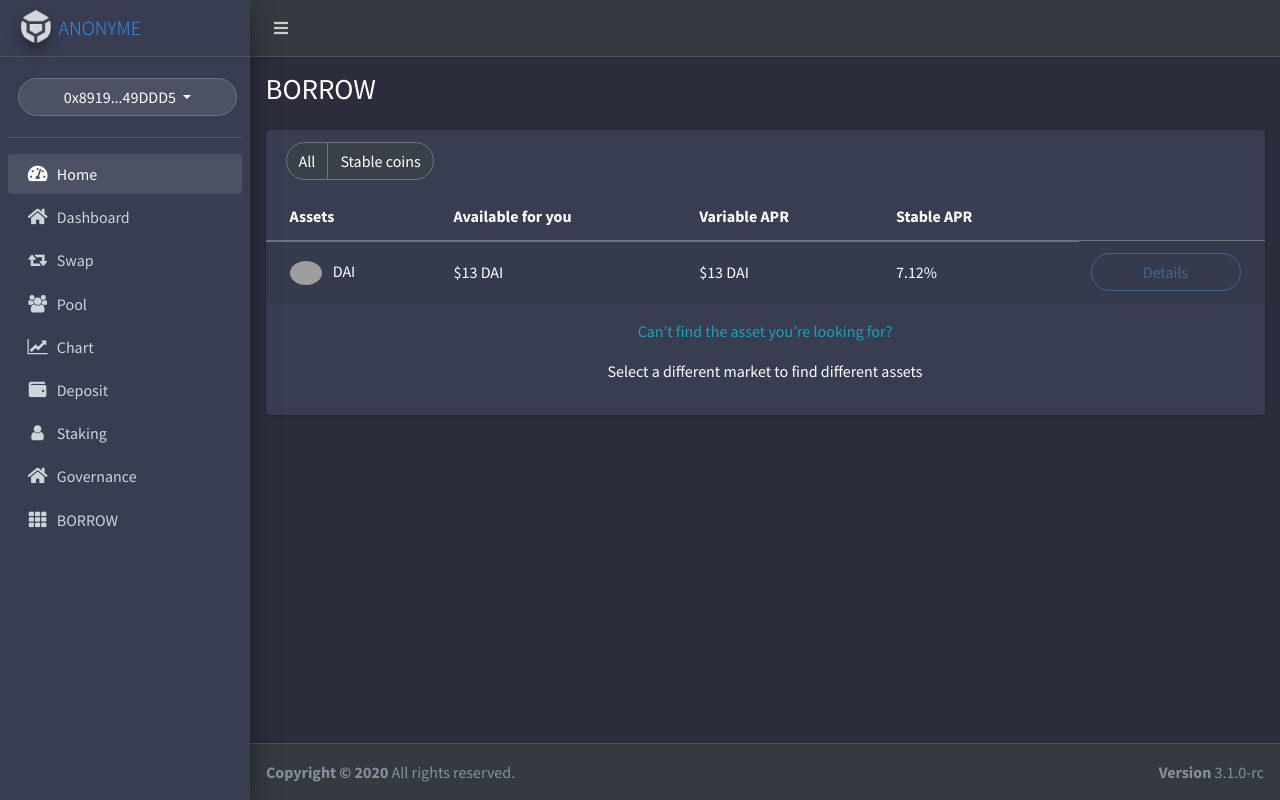
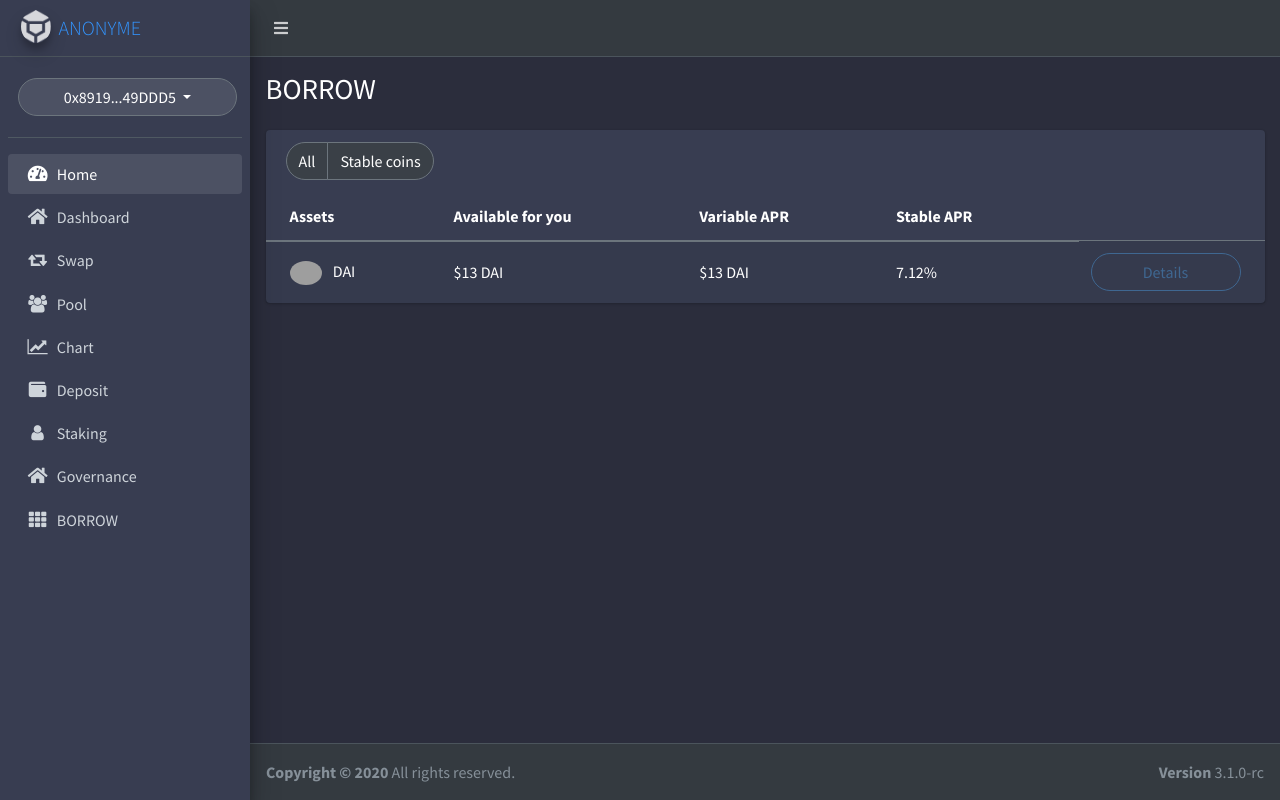
Before and after one commit to ANONYME-Labs/ANONYME-Finance, a PHP site: page /borrow.php in a window 1280 px wide. Run offline with PHP 8.4, Linux system fonts and the light colour scheme; some libraries are stand-ins or nearby versions; grey boxes are pictures that could not be loaded.

Commit message:
UI content changes

```diff
--- a/demo/borrow.php
+++ b/demo/borrow.php
@@ -54,12 +54,6 @@
 
                     </tbody>
                   </table>
-                <div class="col-sm-12 text-center py-3">
-                  <p class="text-info">Can’t find the asset you’re looking for?</p>
-
-                  <p>Select a different market to find different assets</p>
-
-                </div>
 
               </div>
             </div>
--- a/demo/deposit.php
+++ b/demo/deposit.php
@@ -55,12 +55,6 @@
 
                     </tbody>
                   </table>
-                <div class="col-sm-12 text-center py-3">
-                  <p class="text-info">Can’t find the asset you’re looking for?</p>
-
-                  <p>Select a different market to find different assets</p>
-
-                </div>
 
               </div>
             </div>
```
